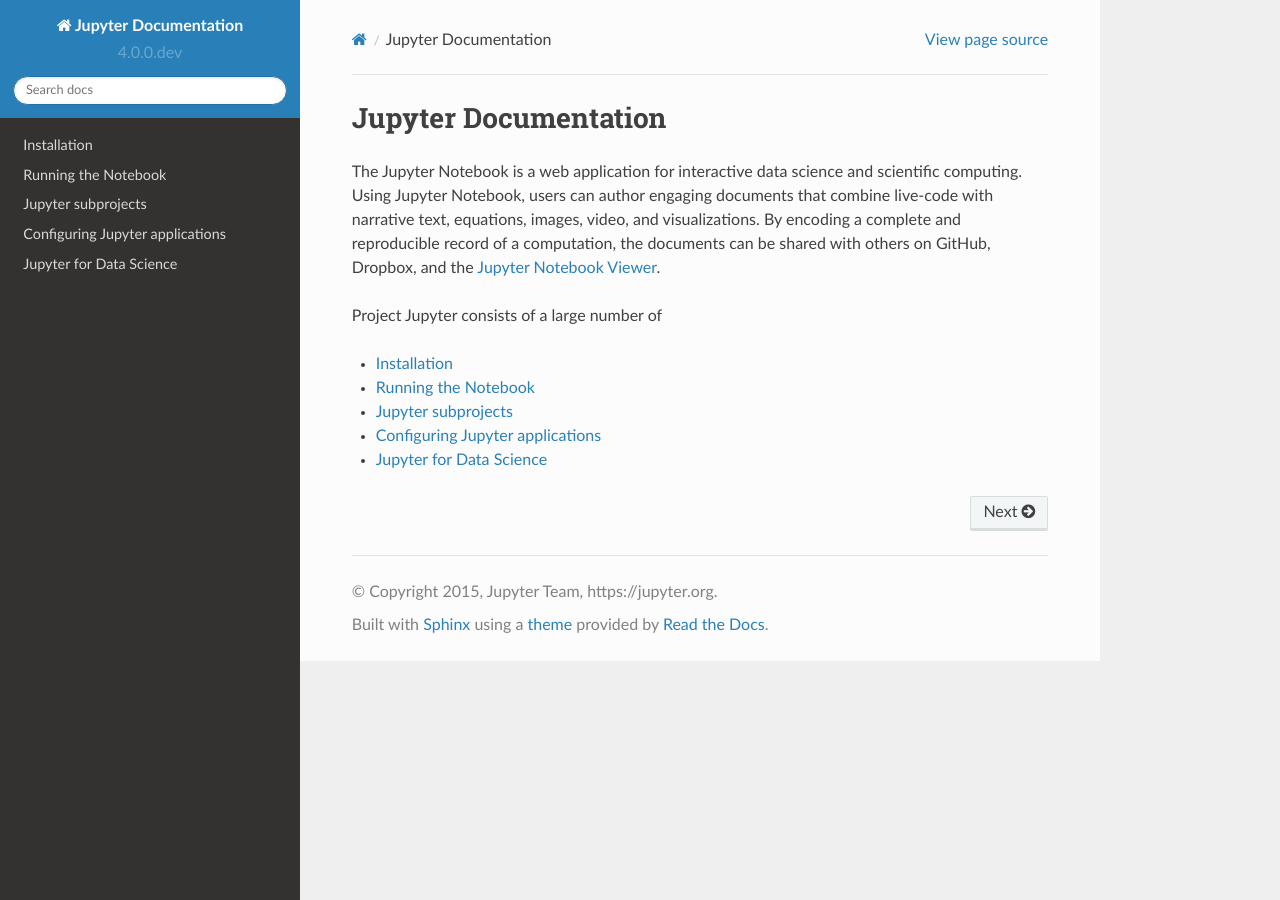
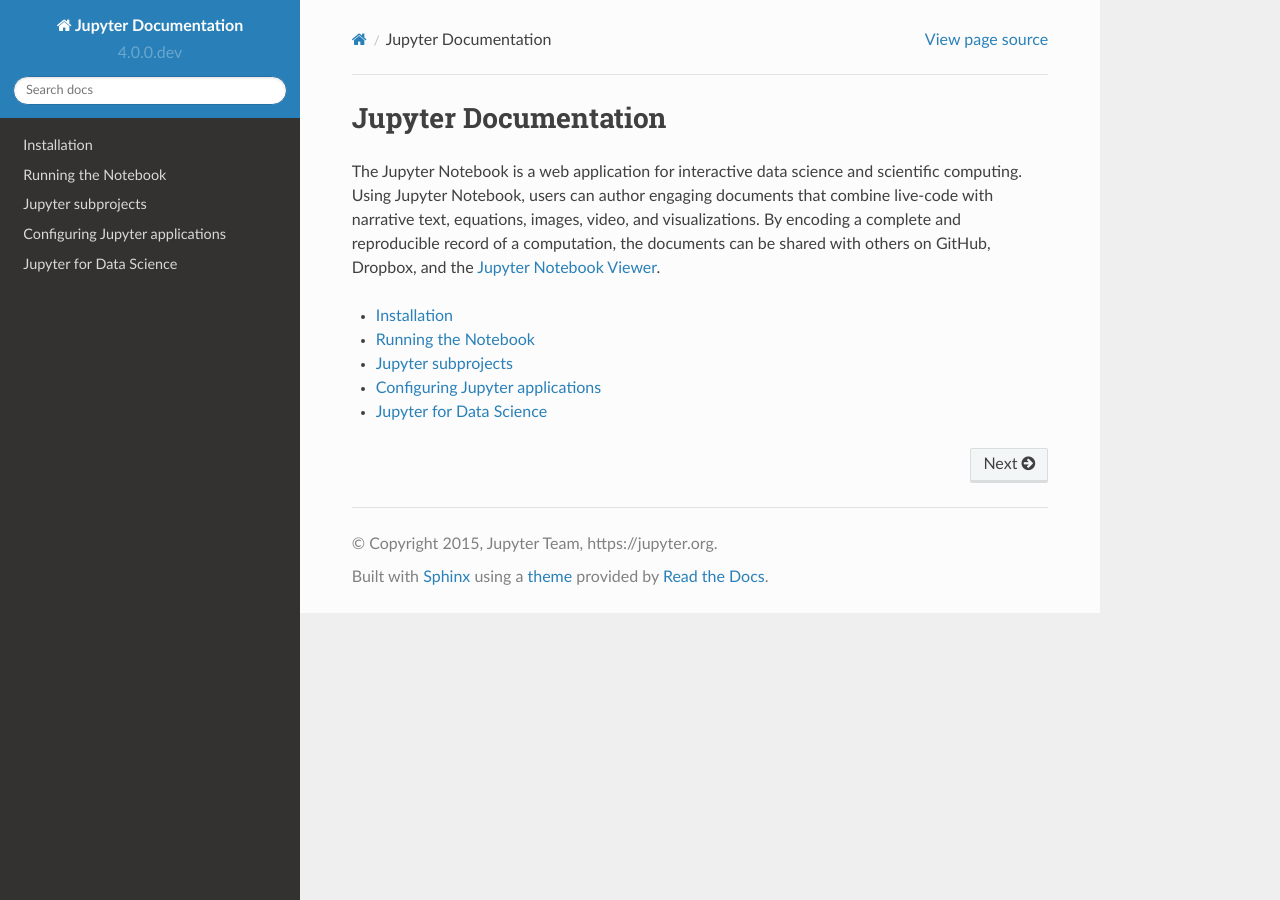
Before and after one commit to jupyter/jupyter, a Sphinx documentation site: the page built from docs/source/index.rst, in a window 1280 px wide. Built offline with Sphinx 7.4.7 and the Read the Docs theme 2.0.0, drawn with Linux system fonts in a browser that asks for light colours; pages that are not in the unit, such as notebooks, are missing from menus.

Commit message:
Fixing stray sentence...

```diff
--- a/docs/source/index.rst
+++ b/docs/source/index.rst
@@ -12,8 +12,6 @@
 computation, the documents can be shared with others on GitHub, Dropbox, and
 the `Jupyter Notebook Viewer <https://github.com/jupyter/nbviewer>`__.
 
-Project Jupyter consists of a large number of
-
 .. toctree::
     :maxdepth: 1
 
```
